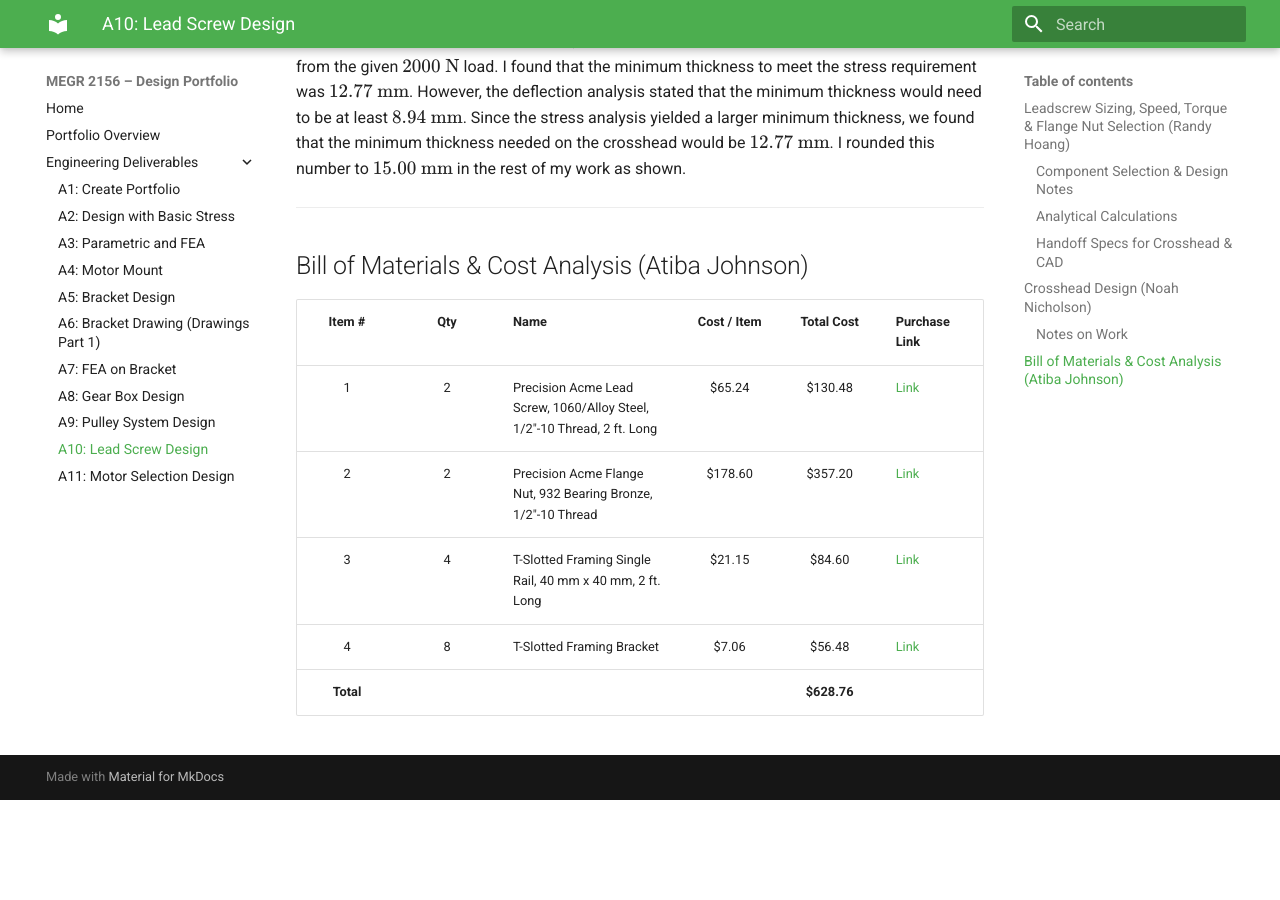
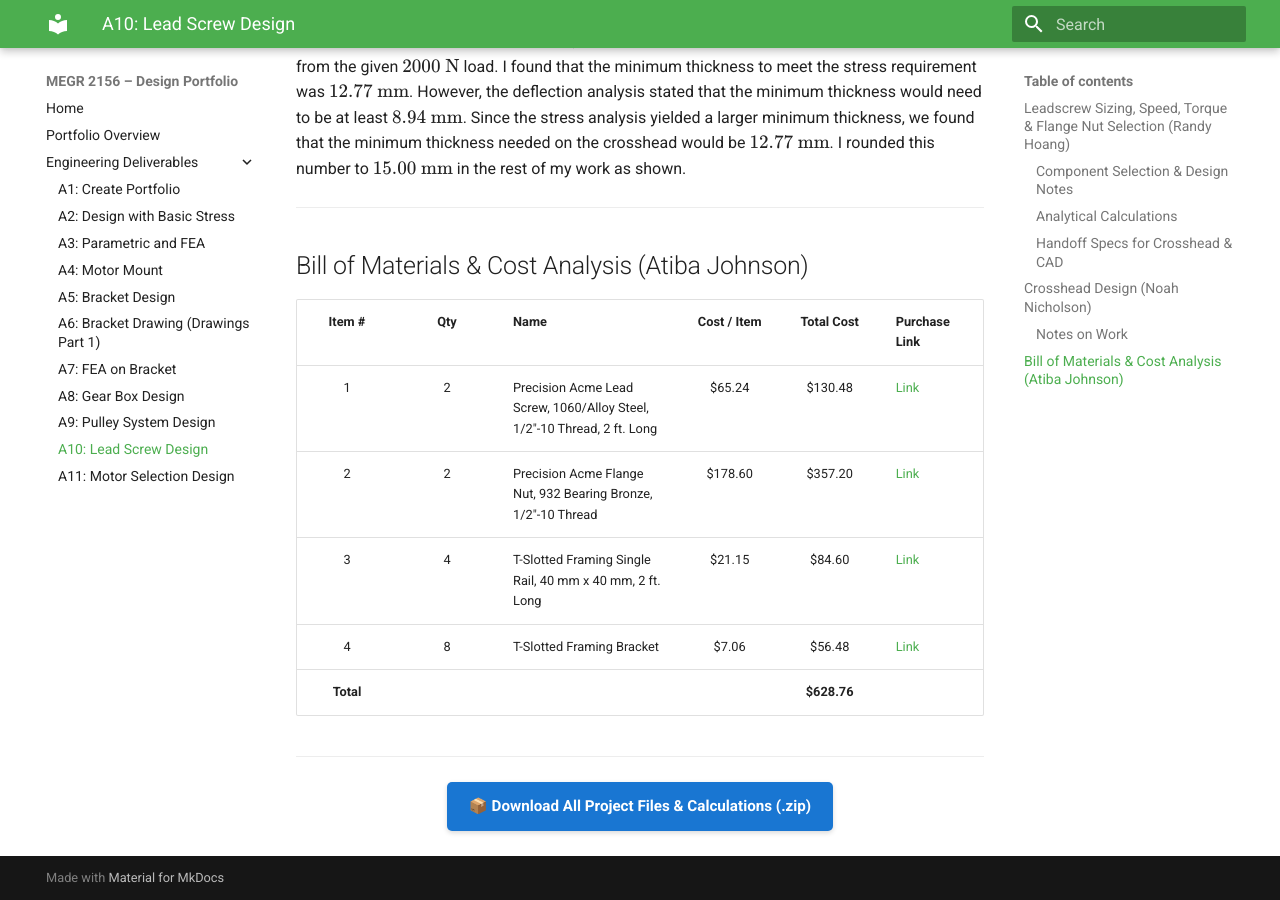
Before and after one commit to rhoang628/megr2156-portfolio, an MkDocs documentation site: the page built from docs/assignments/A10/index.md, in a window 1280 px wide and 900 px high, scrolled down 4438 px. Built offline with MkDocs 1.6.1 and Material for MkDocs 9.7.7, drawn with Linux system fonts in a browser that asks for light colours; before the commit the page ends 5238 px from its top, so only the background shows below that.

Commit message:
Add download button for A10 project files
Added a download button for project files in A10 assignment.

```diff
--- a/docs/assignments/A10/index.md
+++ b/docs/assignments/A10/index.md
@@ -100,6 +100,24 @@ Given the constraints on the crosshead, I had to find the stress and deflection
 | 4 | 8 | T-Slotted Framing Bracket | $7.06 | $56.48 | [Link](https://www.mcmaster.com/5537T937/) |
 | **Total** | | | | **$628.76** | |
 
+---
+
+<div align="center" style="margin: 25px 0; gap: 12px; display: flex; justify-content: center; flex-wrap: wrap;">
+  <a href="A10.zip" download="A10.zip" style="
+    background-color: #1976d2;
+    color: white;
+    text-decoration: none;
+    padding: 12px 22px;
+    font-size: 0.95em;
+    font-weight: bold;
+    border-radius: 5px;
+    box-shadow: 0 2px 5px rgba(0,0,0,0.15);
+    display: inline-block;
+    transition: background-color 0.2s;">
+    📦 Download All Project Files &amp; Calculations (.zip)
+  </a>
+</div>
+
 <script>
   MathJax = {
     tex: {
```
